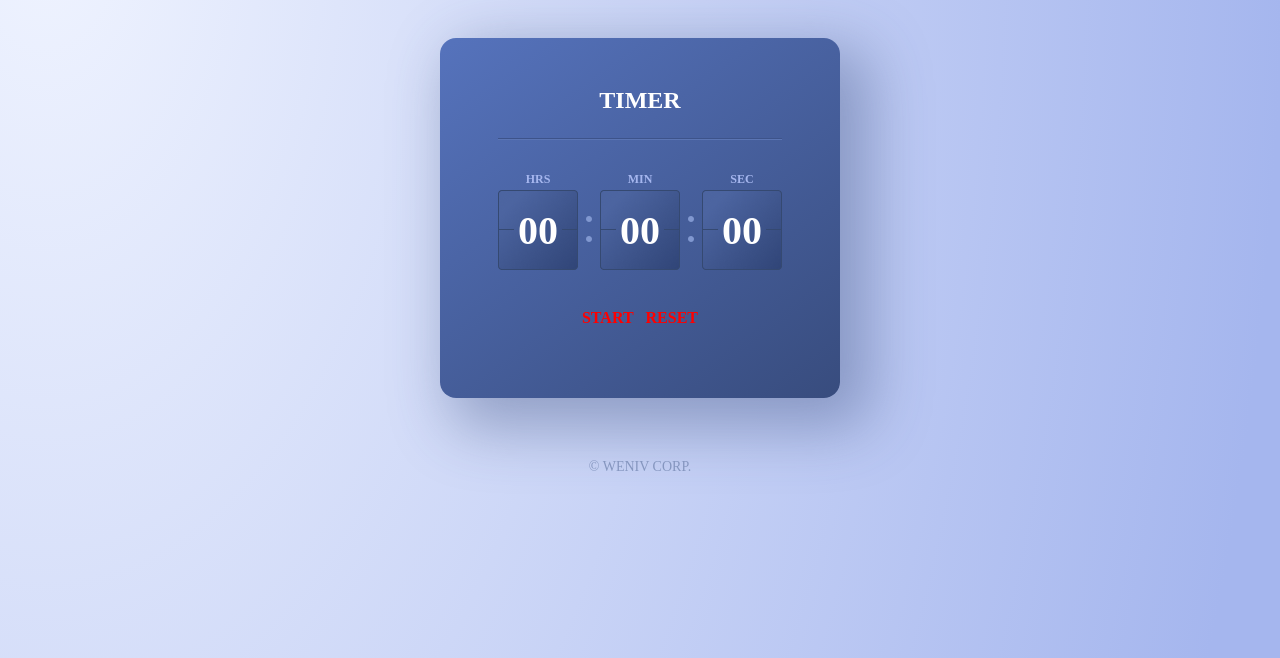
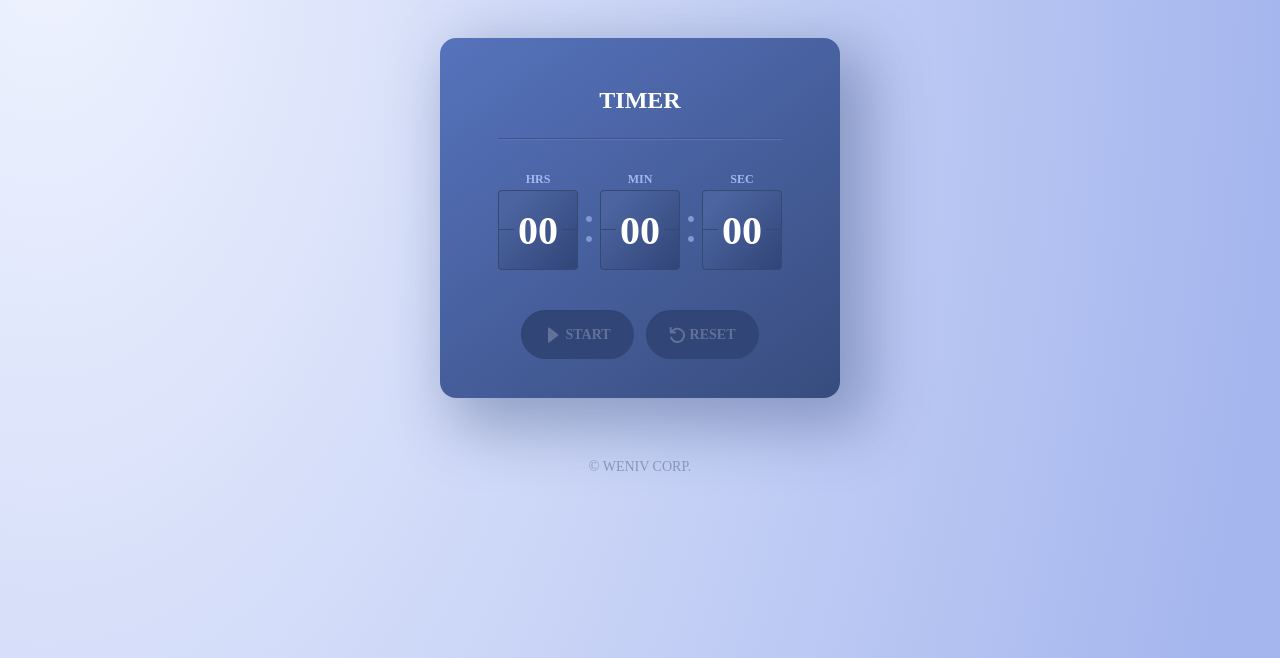
Before and after one commit to custardcream98/Likelion-FE-3-test, a plain HTML site: page index.html in a window 1280 px wide. Shown: the part 142-800 px from the top of the page. Drawn offline with Linux system fonts and the light colour scheme.

Commit message:
Chore: 버튼 스타일링

```diff
--- a/assets/styles/style.css
+++ b/assets/styles/style.css
@@ -109,8 +109,44 @@ h1 .weniv-logo {
   margin-top: 40px;
 }
 
+.timer-btn {
+  position: relative;
+
+  padding: 16px 23px 16px 44px;
+
+  font-size: 14px;
+  line-height: 17px;
+
+  box-shadow: inset 1px 1px 1px rgba(0, 0, 0, 0.05);
+  border-radius: 50px;
+  color: white;
+
+  background-repeat: no-repeat;
+  background-position: 23px center;
+}
+
+.timer-btn-start {
+  background-color: #5180ff;
+  background-image: url(../img/icon-start.svg);
+}
+.timer-btn-pause {
+  background-color: #15c2b8;
+  background-image: url(../img/icon-pause.svg);
+}
+.timer-btn-reset {
+  background-color: #fb7099;
+  background-image: url(../img/icon-reset.svg);
+}
+
+.timer-btn-start.disabled {
+  background-image: url(../img/icon-start-disabled.svg);
+}
+.timer-btn-reset.disabled {
+  background-image: url(../img/icon-reset-disabled.svg);
+}
 button.disabled {
-  color: red;
+  color: #617199;
+  background-color: #324577;
   pointer-events: none;
 }
 
--- a/index.html
+++ b/index.html
@@ -53,9 +53,9 @@
           </div>
         </div>
         <div class="btn-wrapper">
-          <button id="btn-start" class="timer-btn disabled">START</button>
-          <button id="btn-pause" class="timer-btn" hidden>PAUSE</button>
-          <button id="btn-reset" class="timer-btn disabled">RESET</button>
+          <button id="btn-start" class="timer-btn timer-btn-start disabled">START</button>
+          <button id="btn-pause" class="timer-btn timer-btn-pause" hidden>PAUSE</button>
+          <button id="btn-reset" class="timer-btn timer-btn-reset disabled">RESET</button>
         </div>
       </article>
     </main>
```
Also changed, not shown: assets/img/icon-pause.svg (renamed from assets/img/icon-stop.svg).
